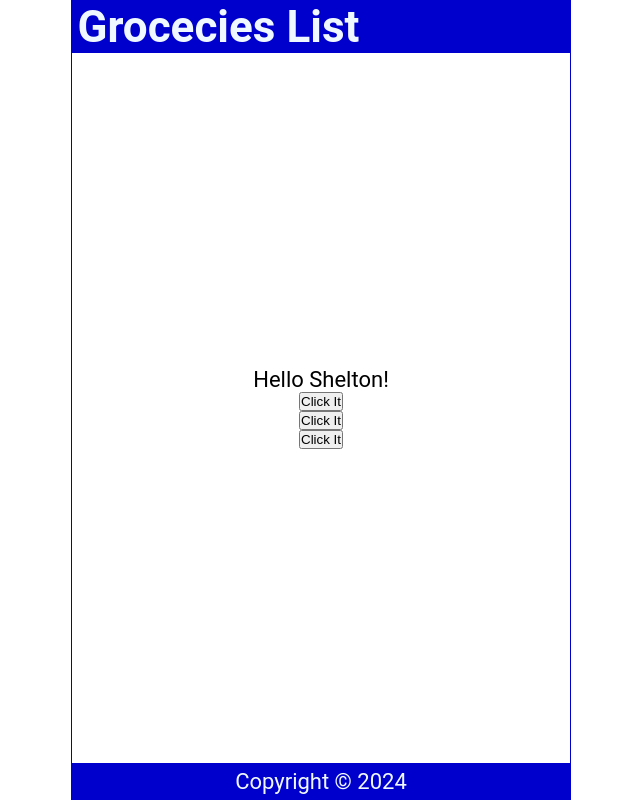
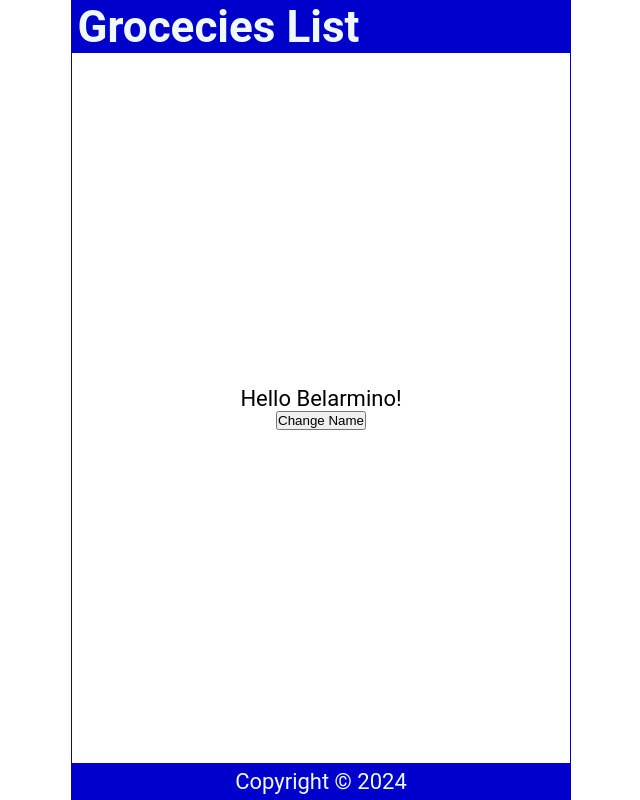
Before and after one commit to belarminojunior/ReactJS-Series, a React (Create React App) app in the folder 01tut/: page / in a window 1280 px wide. Shown: the whole page, without its empty margins (319-959 px from the left). Built offline with nearby package versions, Linux system fonts and the light colour scheme.

Commit message:
useState

```diff
--- a/01tut/src/Content.js
+++ b/01tut/src/Content.js
@@ -1,33 +1,25 @@
+import { useState } from "react";
 import React from "react";
 
 const Content = () => {
+
+  const [name, setName] = useState('Belarmino');
+
   const handleNameChange = () => {
     const names = ["Belarmino", "Nuno", "Shelton", "Glória"];
     const int = Math.floor(Math.random() * 4);
 
-    return names[int];
+    setName(names[int]);
   };
-
-  const handleClick = () => {
-    console.log('You clicked it!')
-  }
-
-  const handleClick2 = (name) => {
-    console.log(`${name} was clicked!`)
-  }
-
-  const handleClick3 = (e) => {
-    console.log(e.target.innerText)
-  }
-
-
 
   return (
     <main>
-      <p onDoubleClick={handleClick}>Hello {handleNameChange()}!</p>
-      <button onClick={handleClick}>Click It</button>
-      <button onClick={() => handleClick2(handleNameChange())}>Click It</button>
-      <button onClick={(e) => handleClick3(e)}>Click It</button>
+      <p>
+        Hello {name}!
+      </p>
+      <button onClick={handleNameChange}>
+        Change Name
+      </button>
     </main>
   );
 };
```
